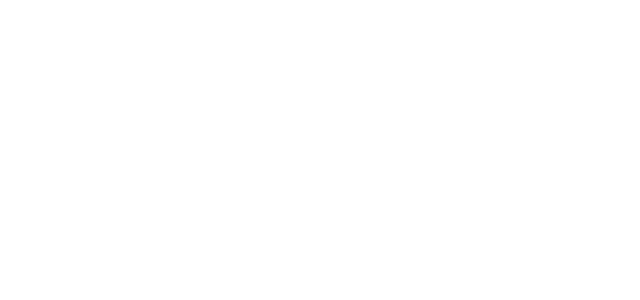
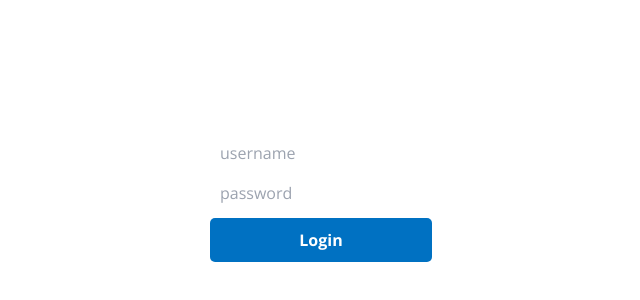
Before and after one commit to THOUFIQHUSSAIN-J/Hotel_Room_Booking, a React (Create React App) app in the folder client/: page /login in a window 1280 px wide. Before the commit this address had no page. Shown: the part 200-500 px from the top of the page, without its empty margins (319-959 px from the left). Built offline with nearby package versions, Linux system fonts and the light colour scheme.

Commit message:
User Authentication and Login Page

```diff
--- a/client/src/App.js
+++ b/client/src/App.js
@@ -1,6 +1,7 @@
 
 import { BrowserRouter, Route, Routes } from "react-router-dom"
 import List from "./List/list";
+import Login from "./Login/Login";
 import Home from "./Pages/Home";
 import Hotel from "./Single/Hotel";
 import "./style.css";
@@ -13,6 +14,7 @@ function App() {
         <Route path="/" element={<Home/>}/>
         <Route path="/hotels" element={<List/>}/>
         <Route path="/hotels/:id" element={<Hotel/>}/>
+        <Route path="/login" element={<Login />}/>
       </Routes>
     </BrowserRouter>
   );
--- a/client/src/List/list.js
+++ b/client/src/List/list.js
@@ -27,14 +27,10 @@ import { SearchContext } from '../context/searchContext';
 
     const {data, loading, error, reFetch} = useFetch(`http://localhost:5000/api/hotels?city=${destination}&min=${min || 0 }&max=${max || 99999999}`)
 
-    const {dispatch} = useContext(SearchContext)
 
      const handleClick = () => {
-        dispatch({type:"NEW_SEARCH", payload:{destination, dates, options}})
         reFetch();
         };
-
-        console.log(dates);
     return(
         <div>
             <Navbar />
--- /dev/null
+++ b/client/src/Login/Login.css
@@ -0,0 +1,32 @@
+.login {
+  height: 100vh;
+  display: flex;
+  align-items: center;
+  justify-content: center;
+}
+
+.lContainer {
+  display: flex;
+  flex-direction: column;
+  gap: 10px;
+}
+
+.lInput{
+  height: 30px;
+  padding: 10px;
+}
+
+.lButton {
+  border: none;
+  padding: 10px 20px;
+  background-color: #0071c2;
+  color: white;
+  font-weight: bold;
+  cursor: pointer;
+  border-radius: 5px;
+}
+
+.lButton:disabled{
+  background-color: #0071c28c;
+  cursor: not-allowed;
+}
--- /dev/null
+++ b/client/src/Login/Login.js
@@ -0,0 +1,62 @@
+import axios from "axios";
+import { useContext, useState } from "react";
+import { useNavigate } from "react-router-dom";
+import { AuthContext } from "../context/AuthContext";
+import "./Login.css";
+
+const Login = () => {
+
+  const [credentials, setCredentials] = useState({
+    username: undefined,
+    password: undefined,
+  });
+
+  const {loading, error, dispatch } = useContext(AuthContext);
+
+  const navigate = useNavigate()
+
+  const handleChange = (e) => {
+    setCredentials((prev) => ({ ...prev, [e.target.id]: e.target.value }));
+  };
+
+  const handleClick = async (e) => {
+    e.preventDefault();
+    dispatch({ type: "LOGIN_START" });
+    try {
+      const res = await axios.post("http://localhost:5000/api/auth/login", credentials);
+      dispatch({ type: "LOGIN_SUCCESS", payload: res.data });
+      navigate("/")
+    } catch (err) {
+      dispatch({ type: "LOGIN_FAILURE", payload: err.response.data });
+    }
+  };
+
+
+
+  return (
+    <div className="login">
+      <div className="lContainer">
+        <input
+          type="text"
+          placeholder="username"
+          id="username"
+          onChange={handleChange}
+          className="lInput"
+        />
+        <input
+          type="password"
+          placeholder="password"
+          id="password"
+          onChange={handleChange}
+          className="lInput"
+        />
+        <button disabled={loading} onClick={handleClick} className="lButton">
+          Login
+        </button>
+        {error && <span>{error.message}</span>}
+      </div>
+    </div>
+  );
+};
+
+export default Login;
--- a/client/src/Single/Hotel.js
+++ b/client/src/Single/Hotel.js
@@ -5,9 +5,10 @@ import Header from "../components/Header";
 import { MailList } from "../components/mailList";
 import Navbar from "../components/navbar";
 import useFetch from "../hooks/useFetch";
-import { useLocation } from "react-router-dom";
+import { useLocation, useNavigate } from "react-router-dom";
 import { useContext } from "react";
 import { SearchContext, SearchContextProvider } from "../context/searchContext";
+import { AuthContext } from "../context/AuthContext";
 
 
  const Hotel = () => {
@@ -17,18 +18,30 @@ import { SearchContext, SearchContextProvider } from "../context/searchContext";
 
     const {data, loading, error, reFetch} = useFetch(`http://localhost:5000/api/hotels/res/${id}`);
 
+    const { user } = useContext(AuthContext);
+    const navigate = useNavigate();
+
     const {dates, options} = useContext(SearchContext)
-    console.log(dates)
-    console.log(options)
 
     const MILLISECONDS_PER_DAY = 1000 * 60 * 60 * 24;
-   function dayDifference(date1, date2) {
+  function dayDifference(date1, date2) {
     const timeDiff = Math.abs(date2.getTime() - date1.getTime());
     const diffDays = Math.ceil(timeDiff / MILLISECONDS_PER_DAY);
     return diffDays;
   }
 
-    const days = dayDifference(dates[0].endDate, dates[0].startDate);
+  const days = dayDifference(dates[0].endDate, dates[0].startDate);
+
+
+  const handleClick = () =>{
+    if(user){
+
+    }else{
+        navigate("/login")
+    }
+  }
+
+
 
     return(
         <div>
@@ -76,9 +89,9 @@ import { SearchContext, SearchContextProvider } from "../context/searchContext";
                                 Next to Alexander Square's park, this palatial hotel is 7.3 km from the Chennai International Airport, and 7.8 km from the Kapaleeswarar Temple.
                             </span>
                             <h2 className="font-light">
-                                <b>₹{days*data.cheapestPrice*options.room}</b> ({days}-nights)
+                                <b>₹{days * data.cheapestPrice * options.room}</b> ({days}-nights)
                             </h2>
-                            <button className='p-2 bg-blue-800 text-white rounded-lg w-full font-semibold'>Reseve/Book Now!</button>
+                            <button className='p-2 bg-blue-800 text-white rounded-lg w-full font-semibold' onClick={handleClick}>Reseve/Book Now!</button>
                         </div>
                     </div>
                 </div>
--- a/client/src/components/Header.js
+++ b/client/src/components/Header.js
@@ -7,6 +7,7 @@ import 'react-date-range/dist/theme/default.css'; // theme css file
 import {format} from "date-fns"
 import { useNavigate } from "react-router-dom";
 import { SearchContext } from "../context/searchContext";
+import { AuthContext } from "../context/AuthContext";
 
 const Header = ({type}) =>{
 
@@ -44,12 +45,17 @@ const Header = ({type}) =>{
 
     const [destination, setDestination] = useState("")
     const navigate = useNavigate()
+    const { user } = useContext(AuthContext);
 
     const {dispatch} = useContext(SearchContext)
 
     const handleSearch = ()=>{
         dispatch({type:"NEW_SEARCH", payload:{destination, dates, options}})
         navigate("/hotels", {state: {destination, dates, options}})
+    }
+
+    const handleClick = () =>{
+        navigate("/login")
     }
 
 
@@ -86,9 +92,9 @@ const Header = ({type}) =>{
                     <p>
                         Get rewarded for your travels - unlock instant savings of 10% or more with a free account.
                     </p>
-                    <button className="border-2 rounded-xl p-2 hover:bg-white hover:text-black">
+                    {!user && <button className="border-2 rounded-xl p-2 hover:bg-white hover:text-black" onClick={handleClick}>
                         Sign in / Register
-                    </button>
+                    </button>}
                     </div>
 
                     <div className="headerSearch h-[30px] bg-white border-[3px] border-yellow-400 flex  items-center justify-around px-[10px] py-6 rounded-lg relative bottom-[-40px] w-full max-w-[1024px] text-slate-400">
--- a/client/src/components/navbar.js
+++ b/client/src/components/navbar.js
@@ -1,16 +1,25 @@
-import {Link} from "react-router-dom"
+import { useContext } from "react"
+import {Link, useNavigate} from "react-router-dom"
+import { AuthContext } from "../context/AuthContext"
 
 const Navbar = () => {
+    const { user } = useContext(AuthContext);
+    const navigate = useNavigate()
+
+    const handleClick = () =>{
+        navigate("/login")
+    }
+
     return(
         <div className="navBar h-[50px] bg-blue-900 flex justify-center">
             <div className="navContainer w-[100%] max-w-[1024px] text-white flex justify-between items-center mx-6 p-4">
                 <Link to="/">
                     <span className="logo font-bold">BookYourTrip</span>
                 </Link>
-                <div className="navItems space-x-4">
-                    <button className="navButton bg-yellow-400 ml-[20px] p-[5px] rounded-md">Register</button>
-                    <button className="navButton bg-yellow-400 ml-[20px] p-[5px] rounded-md">Login</button>
-                </div>
+                {user ? "Hello " + user.username + "!": (<div className="navItems space-x-4">
+                    <button className="navButton bg-yellow-400 ml-[20px] p-[5px] rounded-md" onClick={handleClick}>Register</button>
+                    <button className="navButton bg-yellow-400 ml-[20px] p-[5px] rounded-md" onClick={handleClick}>Login</button>
+                </div>)}
             </div>
         </div>
     )
--- /dev/null
+++ b/client/src/context/AuthContext.js
@@ -0,0 +1,61 @@
+import { createContext, useEffect, useReducer } from "react";
+
+const INITIAL_STATE = {
+  user: null || JSON.parse(localStorage.getItem("user")),
+  loading: false,
+  error: null,
+};
+
+export const AuthContext = createContext(INITIAL_STATE);
+
+const AuthReducer = (state, action) => {
+  switch (action.type) {
+    case "LOGIN_START":
+      return {
+        user: null,
+        loading: true,
+        error: null,
+      };
+    case "LOGIN_SUCCESS":
+      return {
+        user: action.payload,
+        loading: false,
+        error: null,
+      };
+    case "LOGIN_FAILURE":
+      return {
+        user: null,
+        loading: false,
+        error: action.payload,
+      };
+    case "LOGOUT":
+      return {
+        user: null,
+        loading: false,
+        error: null,
+      };
+    default:
+      return state;
+  }
+};
+
+export const AuthContextProvider = ({ children }) => {
+  const [state, dispatch] = useReducer(AuthReducer, INITIAL_STATE);
+
+  useEffect(() => {
+    localStorage.setItem("user", JSON.stringify(state.user));
+  }, [state.user]);
+
+  return (
+    <AuthContext.Provider
+      value={{
+        user: state.user,
+        loading: state.loading,
+        error: state.error,
+        dispatch,
+      }}
+    >
+      {children}
+    </AuthContext.Provider>
+  );
+};
--- a/client/src/index.js
+++ b/client/src/index.js
@@ -1,13 +1,19 @@
 import React from 'react';
 import ReactDOM from 'react-dom/client';
 import App from './App';
+import { AuthContextProvider } from './context/AuthContext';
+
 import { SearchContextProvider } from './context/searchContext';
 
 const root = ReactDOM.createRoot(document.getElementById('root'));
 root.render(
   <React.StrictMode>
-    <SearchContextProvider>
-      <App />
-    </SearchContextProvider>
+    <AuthContextProvider>
+        <SearchContextProvider>
+          <App />
+        </SearchContextProvider>
+    </AuthContextProvider>
+
   </React.StrictMode>
+
 );
```
